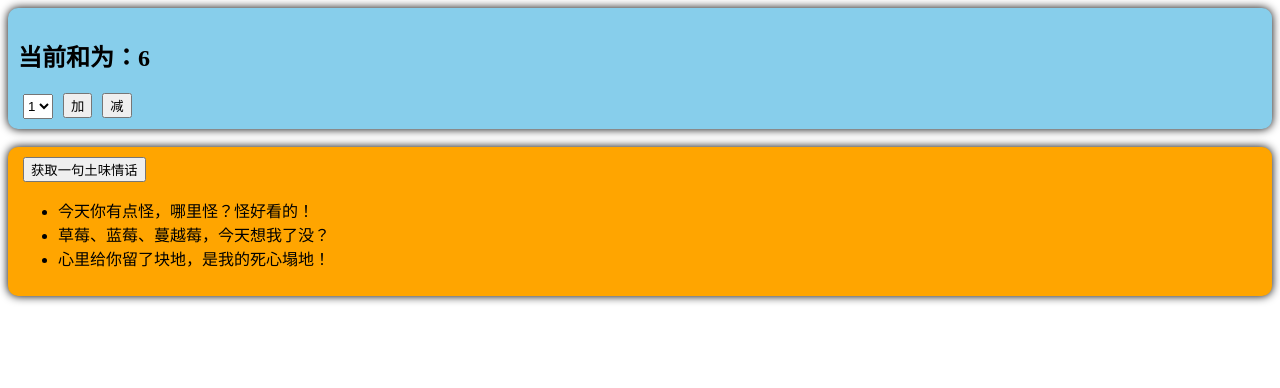
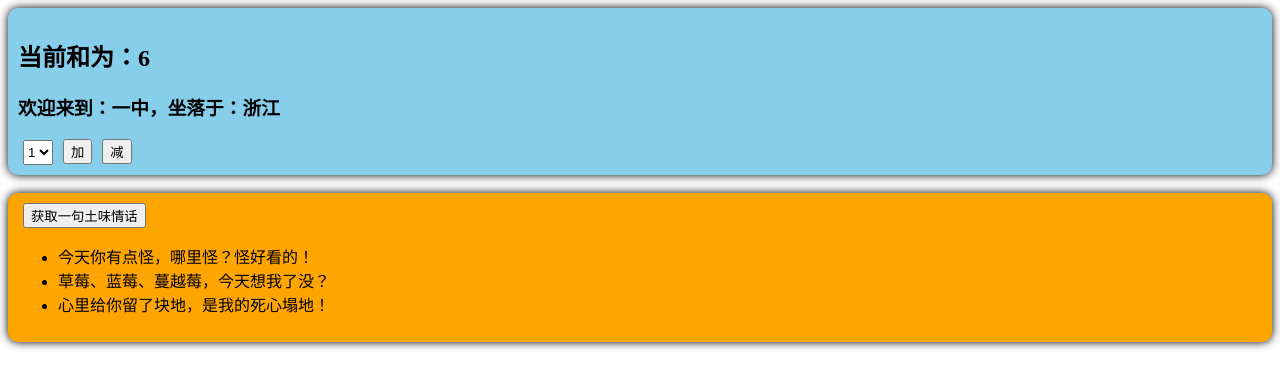
Before and after one commit to Pakho-Yip/hello_vue3, a Vue app: page / in a window 1280 px wide. Shown: the top 388 px of the page. Built offline with nearby package versions, Linux system fonts and the light colour scheme.

Commit message:
39_修改数据(三种方式)

```diff
--- a/src/components/Count.vue
+++ b/src/components/Count.vue
@@ -1,6 +1,7 @@
 <template>
     <div class="count">
         <h2>当前和为：{{countStore.sum}}</h2>
+        <h3>欢迎来到：{{countStore.school}}，坐落于：{{countStore.address}}</h3>
         <select v-model.number="n">
             <option value="1">1</option>
             <option value="2">2</option>
@@ -13,8 +14,9 @@
 
 <script setup lang="ts" name="Count">
     import {ref,reactive} from 'vue'
+    // 引入useCountStore
     import {useCountStore} from '@/store/count'
-
+    // 使用useCountStore，得到一个专门保存count相关的store
     const countStore = useCountStore()
 
     // 以下两种方式都可以拿到state中的数据
@@ -38,6 +40,19 @@
 
 
     function add(){
+        // 第一种修改方式
+        // countStore.sum += 1
+
+        // 第二种修改方式
+        /* countStore.$patch({
+            sum: 5555,
+            school: '111',
+            address: '222'
+        }) */
+
+        // 第三种修改方式
+        countStore.increment(n.value)
+
     }
     function minus(){
     }
--- a/src/store/count.ts
+++ b/src/store/count.ts
@@ -1,10 +1,22 @@
 import { defineStore } from 'pinia'
 
 export const useCountStore = defineStore('count', {
+    // actions里面放置的是一个一个的方法，用于响应组件中的“动作”
+    actions: {
+        increment(val) {
+            console.log('increment被调用了', val)
+            if (this.sum < 10) {
+                // 修改数据（this是当前的store）
+                this.sum += val
+            }
+        }
+    },
     // 真正存储数据的地方
     state() {
         return {
-            sum: 6
+            sum: 6,
+            school: '一中',
+            address: '浙江'
         }
     }
 })
```
